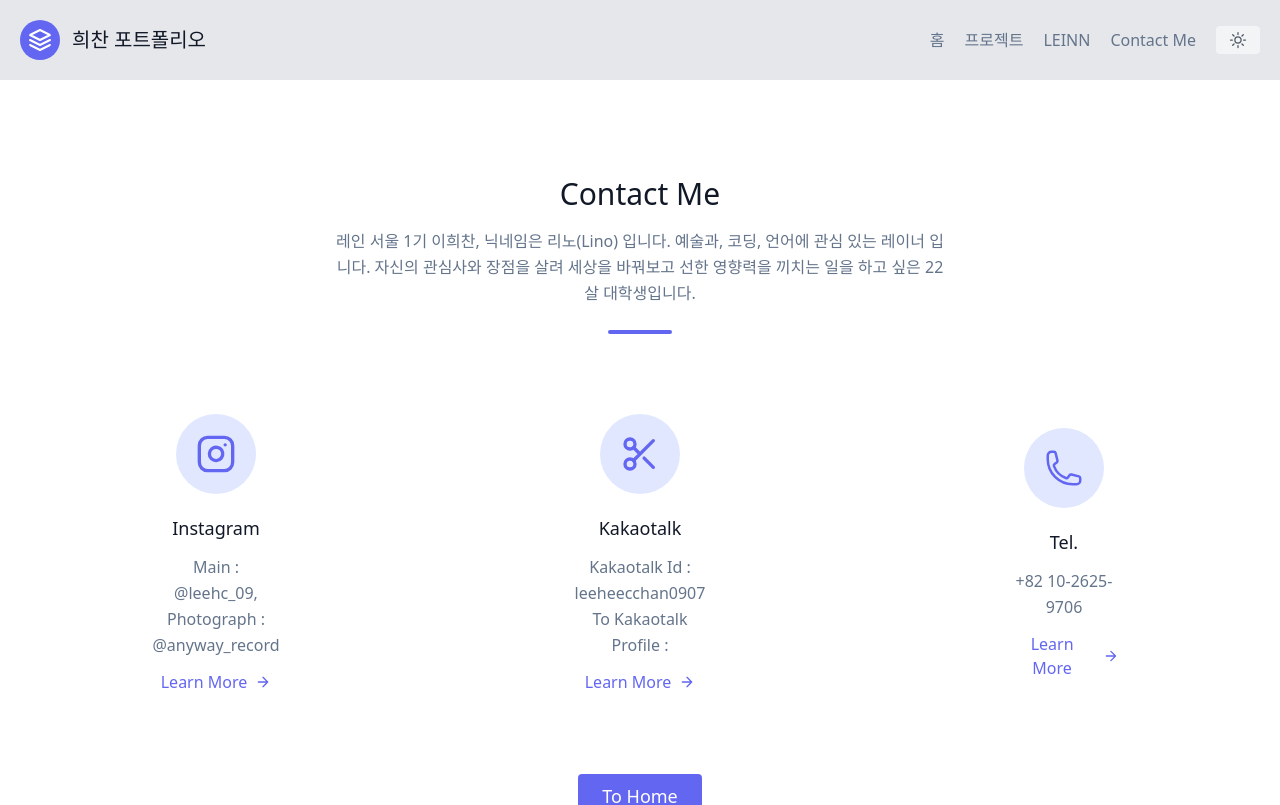
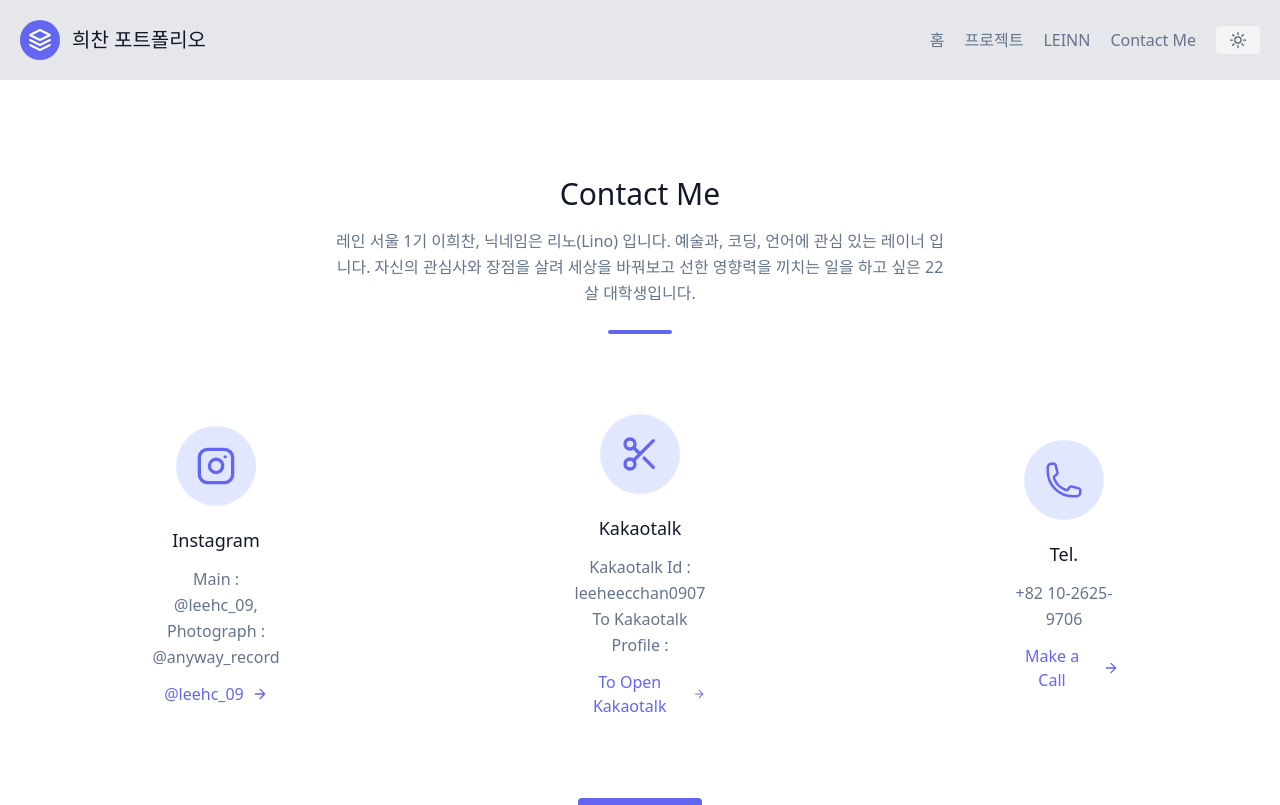
Before and after one commit to rungchan2/nextjs-devfolio, a Next.js app: page /about-me in a window 1280 px wide. Shown: the top 805 px of the page. Built offline with nearby package versions, Linux system fonts and the light colour scheme.

Commit message:
상세페이지 링크 추가

```diff
--- a/components/bookPoint.jsx
+++ b/components/bookPoint.jsx
@@ -20,10 +20,11 @@ export default function bookPoint({data}) {
   return (
     <>
       <div className="border-4 border-gray-600 rounded-3xl">
+        <h1>책 이름 : {name}</h1>
+        <h1>주제 : {topic}</h1>
         <h1>점수 : {point}</h1>
-        <h1>주제 : {topic}</h1>
         <h1>읽었는지? : {torf}</h1>
-        <h1>책 이름 : {name}</h1>
+
 
       </div>
     </>
--- a/pages/about-me.js
+++ b/pages/about-me.js
@@ -42,7 +42,7 @@ export default function aboutMe() {
                     <div className="flex-grow">
                       <h2 className="text-gray-900 text-lg title-font font-medium mb-3">Instagram</h2>
                       <p className="leading-relaxed text-base">Main : @leehc_09,<br/>Photograph : @anyway_record</p>
-                      <a className="mt-3 text-indigo-500 inline-flex items-center">Learn More
+                      <a href="https://www.instagram.com/leehc_09/" target="_blank" rel="noreferrer" className="mt-3 text-indigo-500 inline-flex items-center">@leehc_09
                         <svg fill="none" stroke="currentColor" strokeLinecap="round" strokeLinejoin="round" strokeWidth="2" className="w-4 h-4 ml-2" viewBox="0 0 24 24">
                           <path d="M5 12h14M12 5l7 7-7 7"></path>
                         </svg>
@@ -60,7 +60,7 @@ export default function aboutMe() {
                     <div className="flex-grow">
                       <h2 className="text-gray-900 text-lg title-font font-medium mb-3">Kakaotalk</h2>
                       <p className="leading-relaxed text-base">Kakaotalk Id : leeheecchan0907<br/> To Kakaotalk Profile :</p>
-                      <a className="mt-3 text-indigo-500 inline-flex items-center">Learn More
+                      <a href="https://open.kakao.com/o/swyQZcBe" target="_blank" rel="noreferrer" className="mt-3 text-indigo-500 inline-flex items-center">To Open Kakaotalk
                         <svg fill="none" stroke="currentColor" strokeLinecap="round" strokeLinejoin="round" strokeWidth="2" className="w-4 h-4 ml-2" viewBox="0 0 24 24">
                           <path d="M5 12h14M12 5l7 7-7 7"></path>
                         </svg>
@@ -77,7 +77,8 @@ export default function aboutMe() {
                     <div className="flex-grow">
                       <h2 className="text-gray-900 text-lg title-font font-medium mb-3">Tel.</h2>
                       <p className="leading-relaxed text-base">+82 10-2625-9706</p>
-                      <a className="mt-3 text-indigo-500 inline-flex items-center">Learn More
+                      <a href="tel:+82-10-2625-9706" target="_blank" rel="noreferrer" className="mt-3 text-indigo-500 inline-flex items-center">
+                        Make a Call
                         <svg fill="none" stroke="currentColor" strokeLinecap="round" strokeLinejoin="round" strokeWidth="2" className="w-4 h-4 ml-2" viewBox="0 0 24 24">
                           <path d="M5 12h14M12 5l7 7-7 7"></path>
                         </svg>
```
